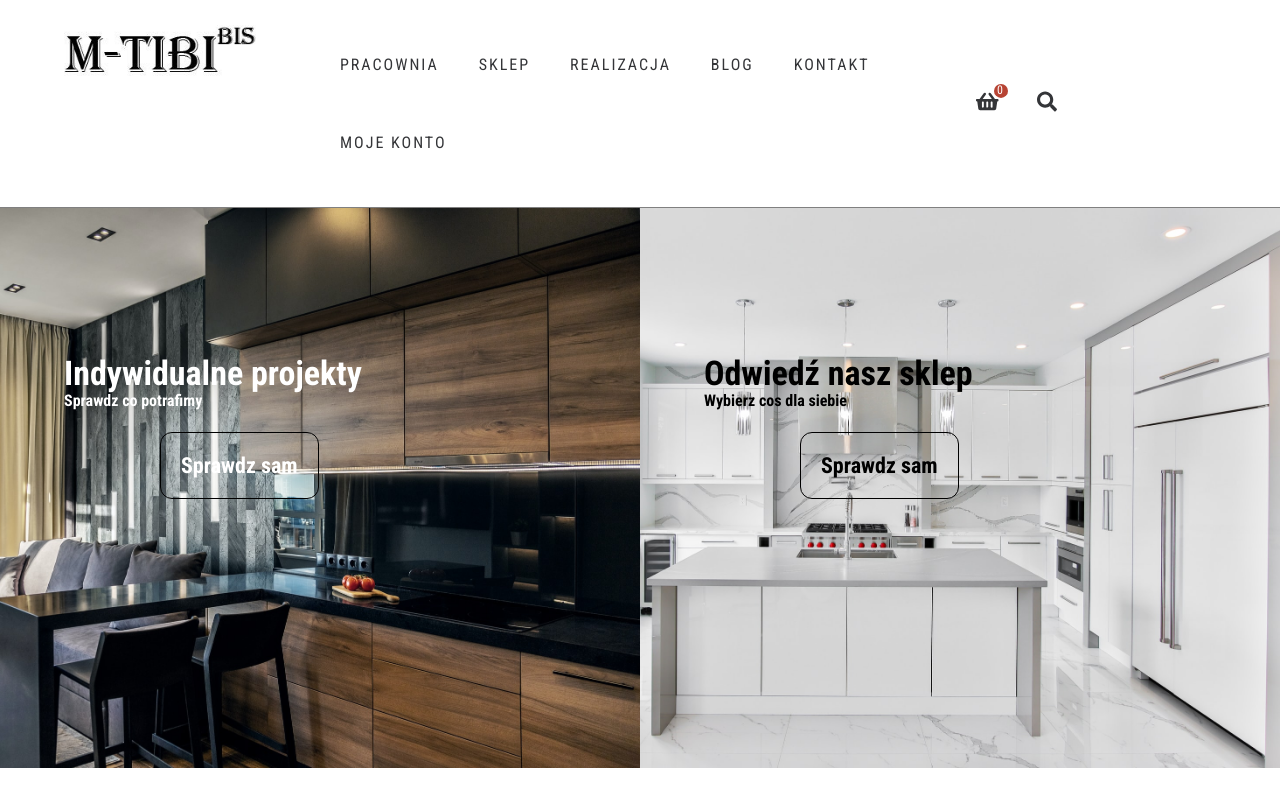
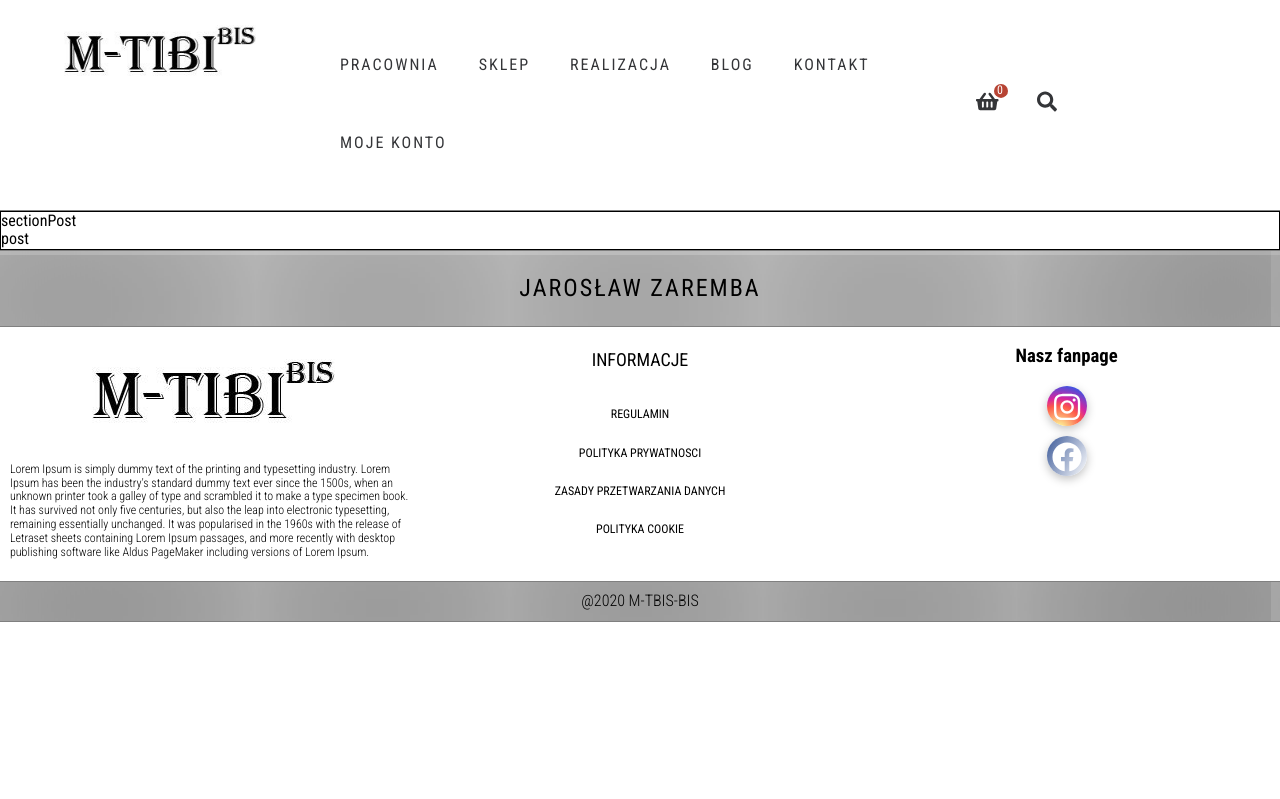
Before and after one commit to AnGeL991/FurnitureShop, a React (Create React App) app in the folder client/: page /blog in a window 1280 px wide. Shown: the top 799 px of the page. Built offline with nearby package versions, Linux system fonts and the light colour scheme; what google-maps-react would draw is missing.

Commit message:
small change with loginPage styles

```diff
--- a/client/src/App.js
+++ b/client/src/App.js
@@ -9,6 +9,7 @@ import WorkShop from "./components/pages/workShop/workShop";
 import Shop from "./components/pages/shop/shop";
 import Contact from "./components/pages/contact/contact";
 import Login from "./components/pages/login/login";
+import Blog from "./components/pages/blog/blog";
 
 const App = () => {
   return (
@@ -18,7 +19,7 @@ const App = () => {
         <Route exact path="/workshop" component={WorkShop} />
         <Route exact path="/shop" component={Shop} />
         <Route exact path="/realization" component={Home} />
-        <Route exact path="/blog" component={Home} />
+        <Route exact path="/blog" component={Blog} />
         <Route exact path="/contact" component={Contact} />
         <Route exact path="/account" component={Login} />
         <Route exact component={PageNoFound} />
--- /dev/null
+++ b/client/src/components/pages/blog/blog.js
@@ -0,0 +1,31 @@
+import React from 'react';
+import styles from './blog.module.scss';
+import Container from '../../layout/container/container';
+import Header from '../../common/headerTitle/header';
+
+const Blog =()=>{
+
+    return(
+        <div className={styles.page}>
+             <Header
+          fontSize="34px"
+          textAlign="left"
+          fontWeight="300"
+          margin="20px 140px "
+        >
+          Blog
+        </Header>
+            <Container>
+           <section id="sectionPosts" className={styles.posts}>
+               sectionPost
+               <div className={styles.eachPost}>
+                   post
+               </div>
+           </section>
+            </Container>
+
+        </div>
+    )
+}
+
+export default Blog;
--- /dev/null
+++ b/client/src/components/pages/blog/blog.module.scss
@@ -0,0 +1,5 @@
+@import '../../../styles/settings.scss';
+
+.posts{
+    border:1px solid black;
+}
--- a/client/src/components/pages/contact/contact.js
+++ b/client/src/components/pages/contact/contact.js
@@ -46,7 +46,7 @@ class Contact extends React.Component {
         <Header
           fontSize="34px"
           textAlign="left"
-          fontWeight="500"
+          fontWeight="300"
           margin="20px 140px "
         >
           kontakt
--- a/client/src/components/pages/login/login.js
+++ b/client/src/components/pages/login/login.js
@@ -10,7 +10,7 @@ const Login =()=>{
            <Header
           fontSize="34px"
           textAlign="left"
-          fontWeight="500"
+          fontWeight="300"
           margin="20px 140px "
         >
           moje konto
@@ -45,7 +45,7 @@ const Login =()=>{
                 </form>
                 </section>
                <div className={styles.publicity}>
-               <PublicitySlider />
+               <PublicitySlider radius="none" />
                </div>
                 </div>
             </Container>
--- a/client/src/components/pages/login/login.module.scss
+++ b/client/src/components/pages/login/login.module.scss
@@ -60,6 +60,10 @@
 .publicity {
     grid-area: 1 / 2 / 2 / 3;
     overflow: hidden;
-    box-shadow: inset -27px -11px 300px -19px rgba(0, 0, 0, 0.75);
+
+    box-shadow: inset 10px 10px 300px -72px rgba(0,0,0,0.5);
     border-radius: 24px;
+    border-left:3px solid darkgray;
+    border-right:3px solid darkgray;
+
 }
--- a/client/src/styles/settings.scss
+++ b/client/src/styles/settings.scss
@@ -1,6 +1,9 @@
 @import url('https://fonts.googleapis.com/css2?family=Roboto+Condensed:ital,wght@0,300;0,400;0,700;1,300;1,400;1,700&display=swap');
 
-
+.page {
+    margin-top: 130px;
+    font-family: 'Roboto Condensed', sans-serif;
+}
 
 /*font-family*/
 $font-family:'Roboto Condensed', sans-serif;
```
